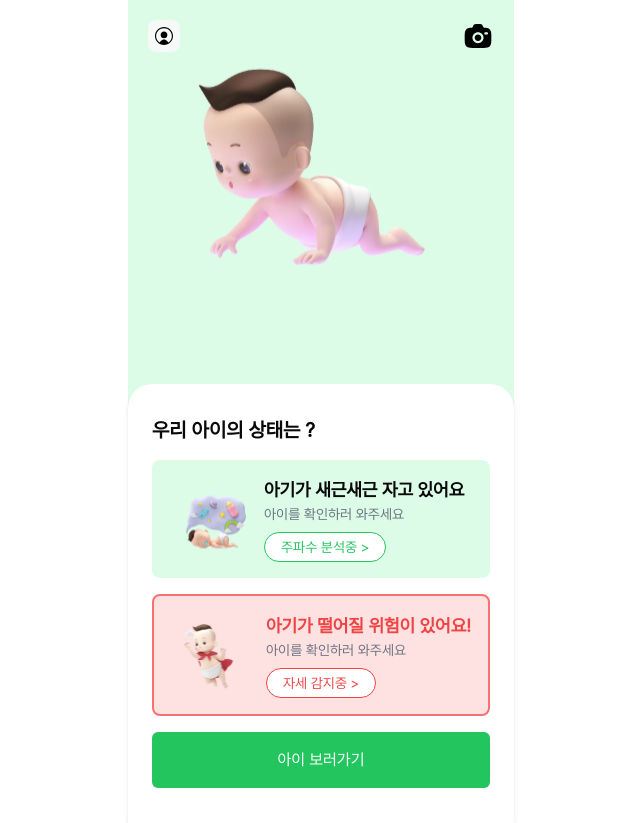
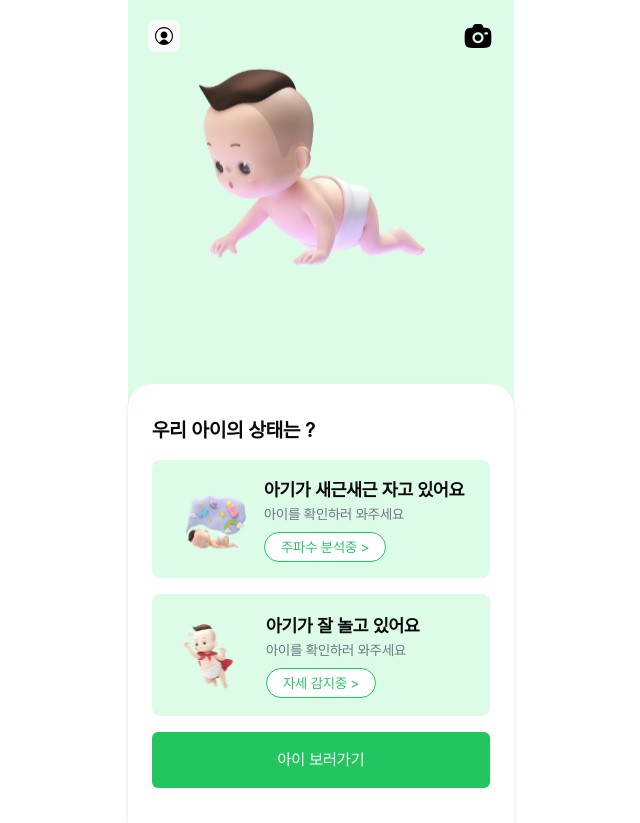
Before and after one commit to yxun20/dingle_frontend, a React (Vite) app: page / in a window 1280 px wide. Shown: the whole page, without its empty margins (319-959 px from the left). Built offline with nearby package versions, Linux system fonts and the light colour scheme; no server answers; what tailwindcss-truncate-multiline would draw is missing.

Commit message:
main 페이지 오디오 추가 및 알림 ui 추가

```diff
--- a/src/pages/MainPage.tsx
+++ b/src/pages/MainPage.tsx
@@ -4,15 +4,29 @@ import cameraIcon from '@/assets/cameraIcon.svg'; // 카메라 아이콘을 impo
 import myPageIcon from '@/assets/myPageIcon.svg'; // 마이페이지 아이콘을 import합니다.
 import { useNavigate } from 'react-router-dom';
 import { CryCard } from '@/components/ui/cryCard.tsx';
+import { useState, useRef } from 'react';
+import AlertSound from '@/assets/Audio/AlertSound.mp3';
 
 function MainPage() {
   const navigate = useNavigate();
+  const audioRef = useRef<HTMLAudioElement>(null);
+
+  const [isTestOn, setIsTestOn] = useState(false);
+
+  const teston =  () => {
+    setIsTestOn(true);
+    audioRef.current?.play();
+  };
+
 
   return (
     <div
       className="flex flex-col items-center justify-center h-[823px] w-[386px] mx-auto bg-green-100"
       style={{ position: 'relative' }}
     >
+      <audio ref={audioRef} hidden>
+          <source src={AlertSound}/>
+        </audio>
       {/* 상단 카메라와 마이페이지 아이콘 */}
       <div className="flex justify-between w-full p-5" style={{ position: 'absolute', top: 0 }}>
         <img
@@ -31,15 +45,19 @@ function MainPage() {
 
       {/* 우리 아이의 상태는? */}
       <div className="w-full bg-white rounded-t-3xl pt-8 px-6 shadow-md mt-16" style={{ height: '100%' }}>
-        <h2 className="text-xl font-bold mb-4">우리 아이의 상태는 ?</h2>
+        <h2 className="text-xl font-bold mb-4" onClick={teston}>우리 아이의 상태는 ?</h2>
 
         {/* 아기 상태 카드 */}
         <CryCard />
 
+        { isTestOn ?
+
         <div className="p-4 bg-red-100 rounded-lg flex items-center border-2 border-red-400 mb-4">
+
+
         <img src={supermanBabyImage} alt="Superman Baby" className="w-20 h-20 mr-4" />
         <div>
-            <p className="text-lg font-semibold text-red-500">아기가 떨어질 위험이 있어요!</p>
+          <p className="text-lg font-semibold text-red-500">아기가 질식의 위험이 있어요!</p>
           <p className="text-sm text-gray-500">아이를 확인하러 와주세요</p>
           <button
             className="mt-2 px-4 py-1 text-sm text-red-500 border border-red-500 rounded-full bg-white"
@@ -49,6 +67,21 @@ function MainPage() {
           </button>
         </div>
       </div>
+      :<div className="p-4 bg-green-100 rounded-lg flex items-center border-2 border-green-100 mb-4">
+      <img src={supermanBabyImage} alt="Superman Baby" className="w-20 h-20 mr-4" />
+      <div>
+        <p className="text-lg font-semibold ">아기가 잘 놀고 있어요</p>
+        <p className="text-sm text-gray-500">아이를 확인하러 와주세요</p>
+        <button
+          className="mt-2 px-4 py-1 text-sm text-green-500 border border-green-500 rounded-full bg-white"
+          onClick={() => navigate('/monitor-pose')}
+        >
+          자세 감지중 <span>&gt;</span>
+        </button>
+      </div>
+    </div> }
+
+
         {/* 하단 아이 보기 버튼 */}
         <button
           className="w-full py-4 text-white bg-green-500 rounded-md hover:bg-green-600 focus:outline-none focus:bg-green-700"
```
Also changed, not shown: 1 other file (tests, documents, lock files or other folders). Lines whose indentation alone changed are shown as unchanged.
